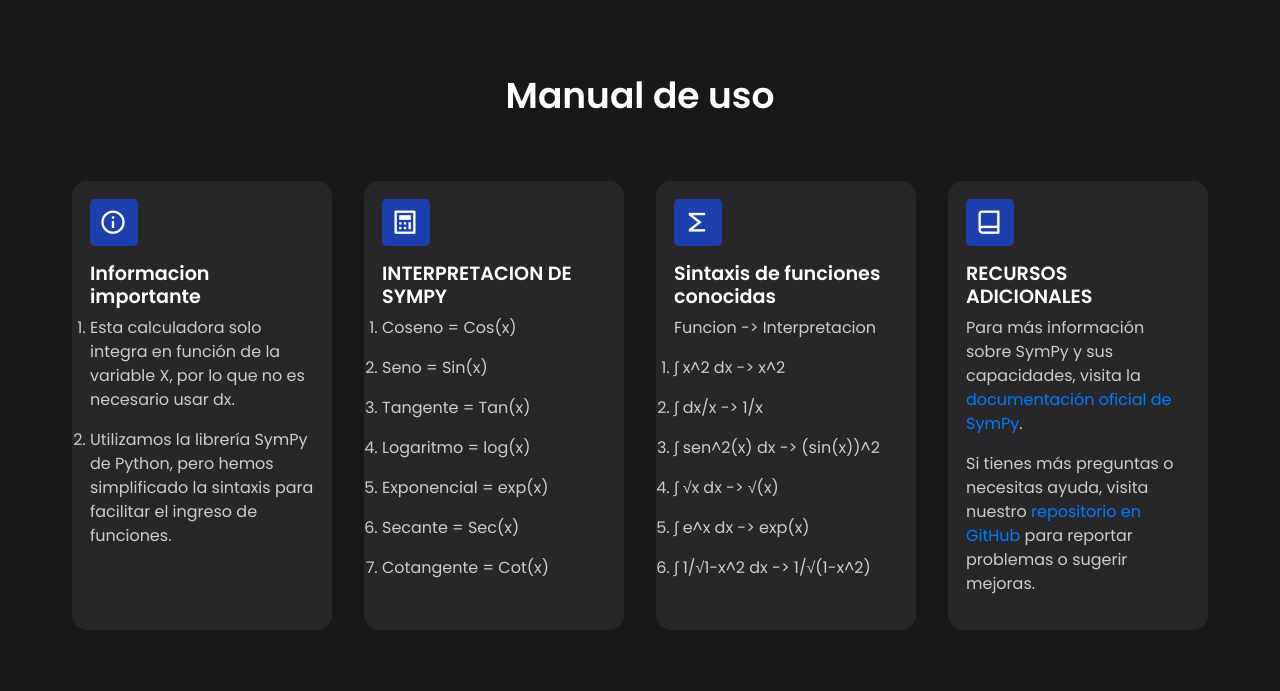
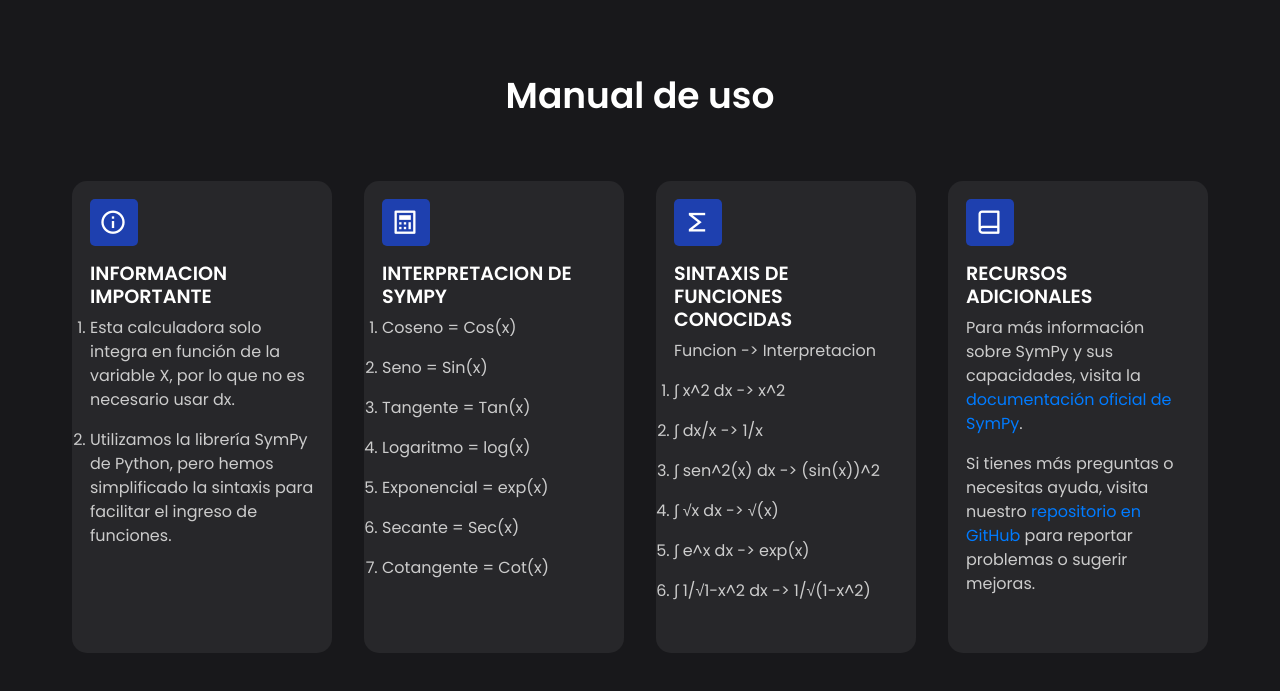
Before and after one commit to RuizFJ/proyecto_geometria, a Django app: page / in a window 1280 px wide. Shown: the part 680-1371 px from the top of the page. Run offline with Django 5.2, Linux system fonts and the light colour scheme; some libraries are stand-ins or nearby versions.

Commit message:
:rocket:

```diff
--- a/app/templates/home.html
+++ b/app/templates/home.html
@@ -59,7 +59,7 @@
 
             <div class="card">
                 <span><i class="ri-information-line"></i></span>
-                <h4>Informacion importante</h4>
+                <h4>INFORMACION IMPORTANTE</h4>
                 <ol>
                     <li>Esta calculadora solo integra en función de la variable X, por lo que no es necesario usar dx.</li>
                     <li>Utilizamos la librería SymPy de Python, pero hemos simplificado la sintaxis para facilitar el ingreso de funciones.</li>
@@ -83,7 +83,7 @@
 
             <div class="card">
                 <span><i class="ri-functions"></i></span>
-                <h4>Sintaxis de funciones conocidas</h4>
+                <h4>SINTAXIS DE FUNCIONES CONOCIDAS</h4>
                 <p>Funcion -> Interpretacion</p>
                 <ol>
                     <li>∫ x^2 dx -> x^2</li>
@@ -100,7 +100,7 @@
                 <span><i class="ri-book-line"></i></span>
                 <h4>RECURSOS ADICIONALES</h4>
                 <p>Para más información sobre SymPy y sus capacidades, visita la <a href="https://docs.sympy.org/latest/index.html" target="_blank">documentación oficial de SymPy</a>.</p>
-                <p>Si tienes más preguntas o necesitas ayuda, visita nuestro <a href="https://github.com/RuizFJ" target="_blank">repositorio en GitHub</a> para reportar problemas o sugerir mejoras.</p>
+                <p>Si tienes más preguntas o necesitas ayuda, visita nuestro <a href="https://github.com/RuizFJ/proyecto_geometria" target="_blank">repositorio en GitHub</a> para reportar problemas o sugerir mejoras.</p>
             </div>
         </div>
 
@@ -149,7 +149,7 @@
                         </p>
                         </div>
                         <div class="links">
-                        <a href="#"><i class="fa-brands fa-github"></i></a>
+                        <a href="https://github.com/RuizFJ"><i class="fa-brands fa-github"></i></a>
                 </div>
             </div>
 
```
Also changed, not shown: README.md.
